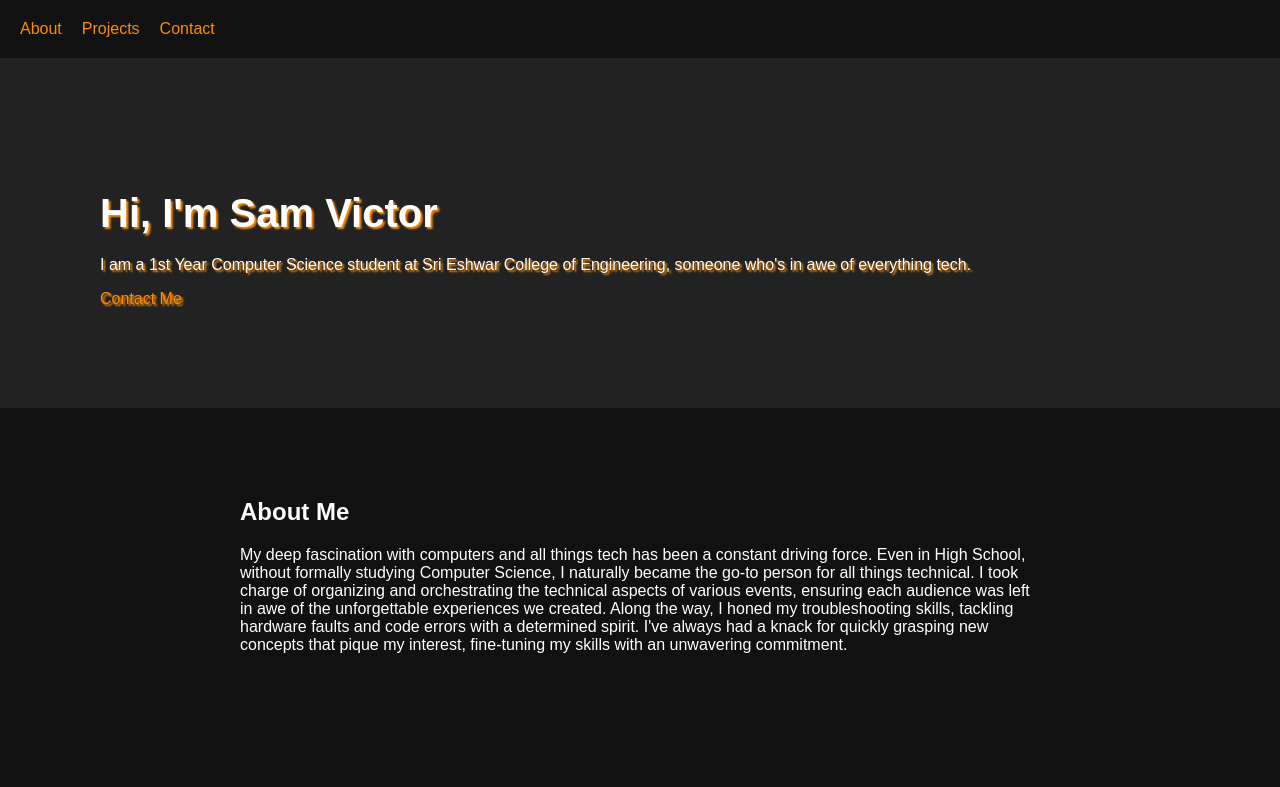
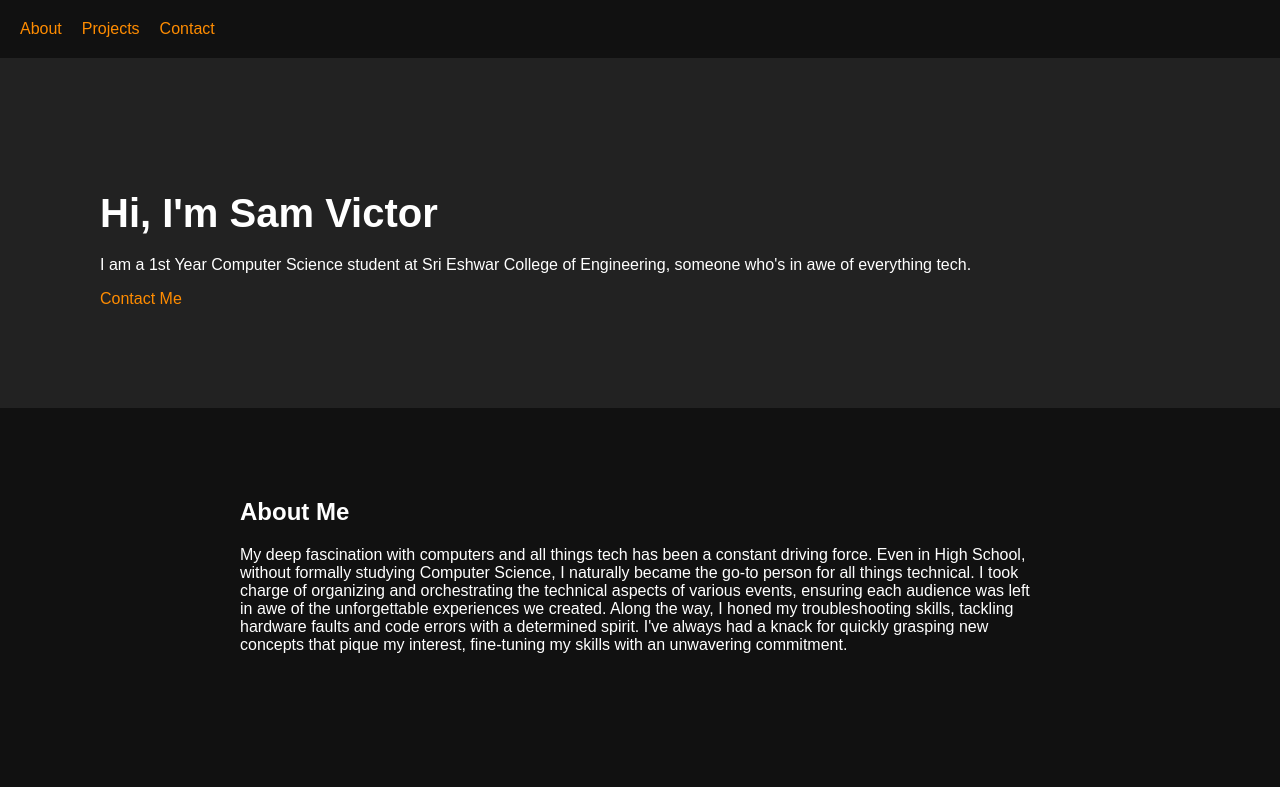
Before and after one commit to samvictordr/samvictordr.github.io, a plain HTML site: page index.html in a window 1280 px wide. Shown: the top 787 px of the page. Drawn offline with Linux system fonts and the light colour scheme.

Commit message:
Update styles.css

```diff
--- a/styles.css
+++ b/styles.css
@@ -45,7 +45,6 @@ nav ul li a {
 
 .hero-content {
   animation: fade-in 1.5s ease-out;
-  text-shadow: 2px 2px 2px darkorange;
 }
 
 .hero-content h1 {
```
